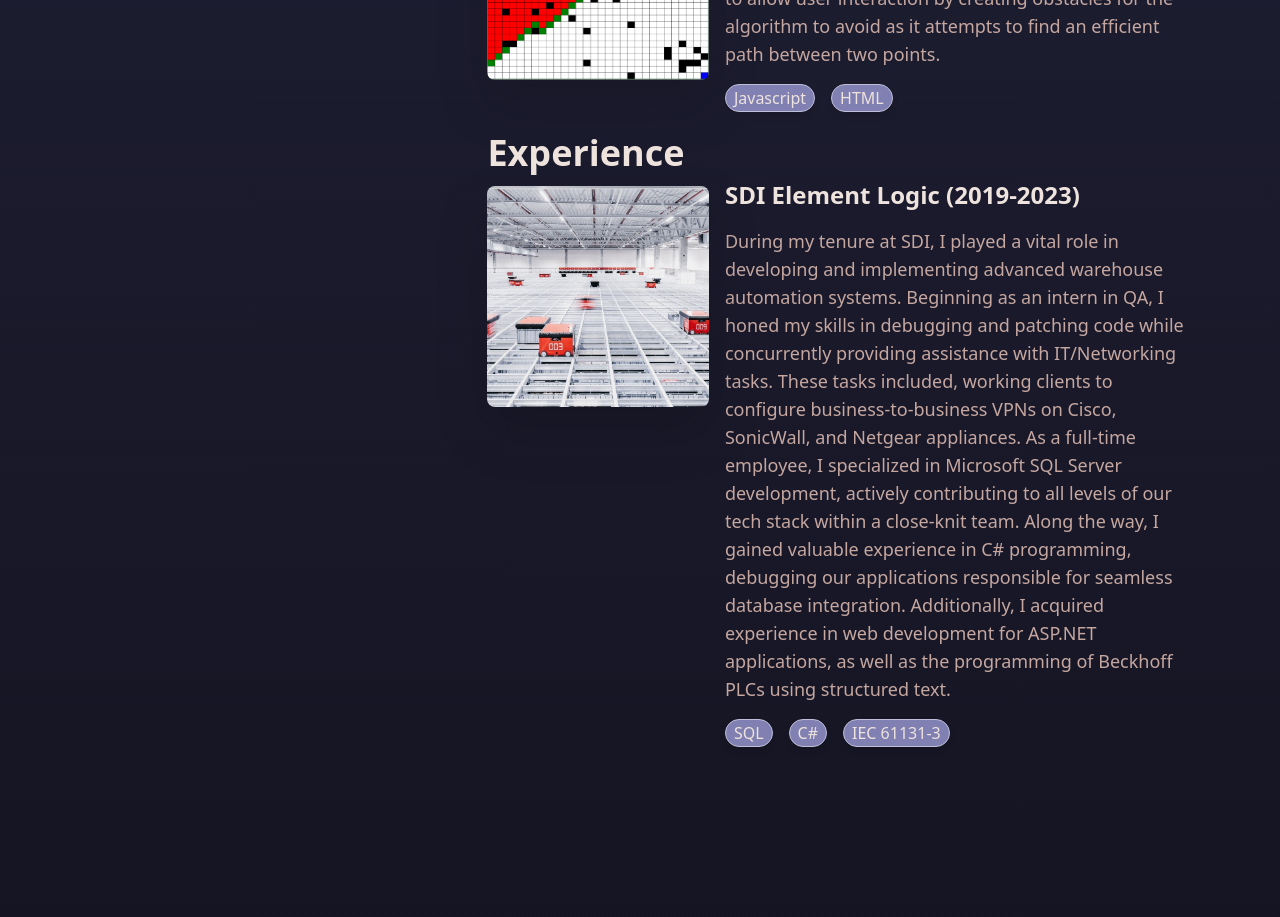
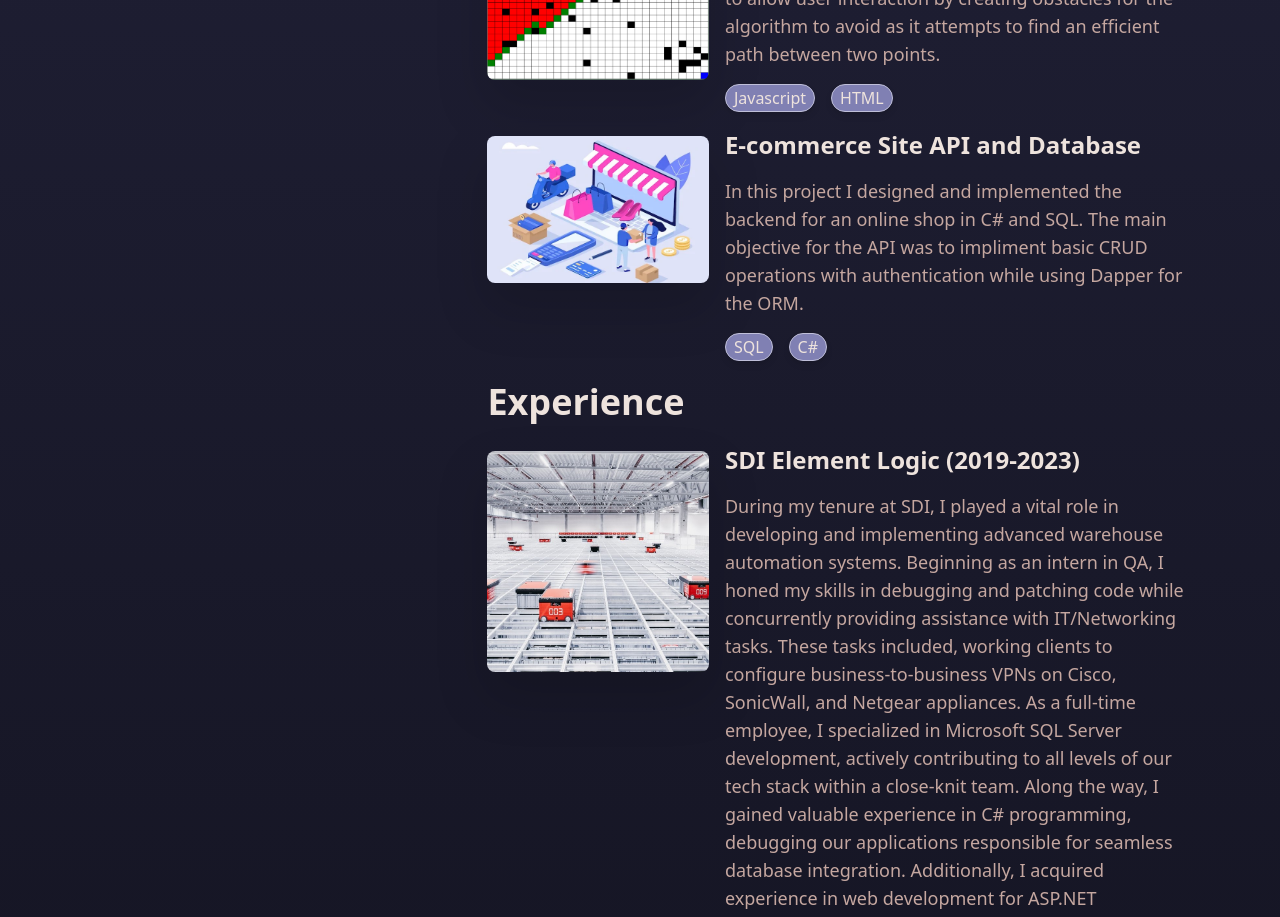
Before and after one commit to isaacjacques/portfolio, a React (Create React App) app: page / in a window 1280 px wide. Shown: the part 1160-2077 px from the top of the page. Built offline with nearby package versions, Linux system fonts and the light colour scheme.

Commit message:
add ecom site proj to home

```diff
--- a/src/pages/Home.js
+++ b/src/pages/Home.js
@@ -1,4 +1,5 @@
 import aStarThumbnail from './../aStarProjectThumbnail.PNG';
+import ecomSiteThumbnail from './../ecomSiteThumbnail.jpg';
 import elementThumbnail from './../elementThumbnail.png';
 import Badge from './../Badge.js';
 import ProjectTile from './../ProjectTile.js';
@@ -53,11 +54,26 @@
                             }
                         />
                     </li>
+                    <li>
+                        <ProjectTile
+                            title={"E-commerce Site API and Database"}
+                            description={"In this project I designed and implemented the backend for an online shop in C# and SQL. The main objective for the API was to impliment basic CRUD operations with authentication while using Dapper for the ORM." }
+                            href={"https://github.com/isaacjacques/EcomSite"}
+                            src={ecomSiteThumbnail}
+                            alt={"E-commerce Site API and Database"}
+                            badges={
+                                <div className="flex flex-row">
+                                    <Badge text={"SQL"}/>
+                                    <Badge text={"C#"}/>
+                                </div>
+                            }
+                        />
+                    </li>
                 </ul>
             </section>
             <section id="experience" className="mb-16 scroll-mt-16 md:mb-24 lg:mb-36 lg:scroll-mt-24">
                 <div className="z-10 sm:col-span-6">
-                    <h2 className="text-4xl font-bold leading-snug text-isabelline-100">Experience</h2>
+                    <h2 className="pb-4 text-4xl font-bold leading-snug text-isabelline-100">Experience</h2>
                     <ul>
                         <li>
                             <ProjectTile
```
Also changed, not shown: src/ecomSiteThumbnail.jpg (added).
